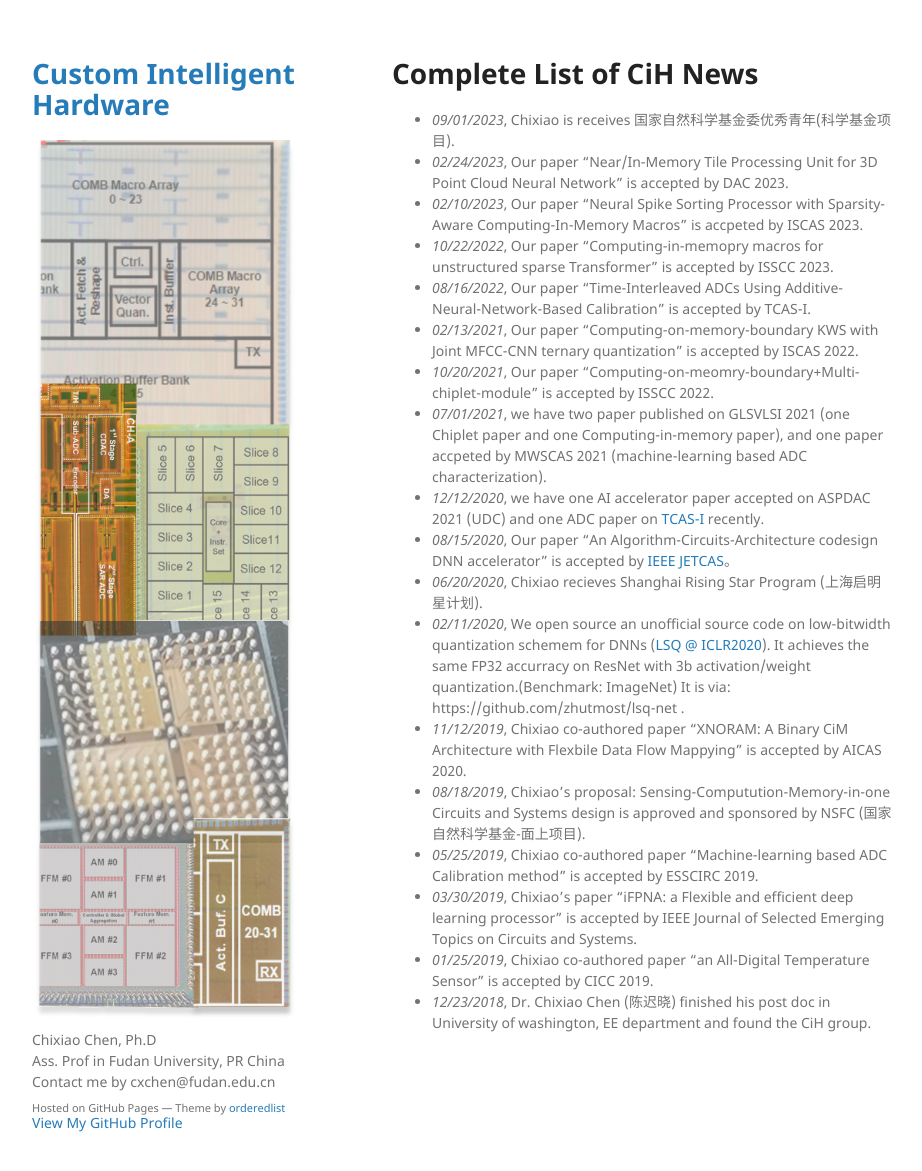
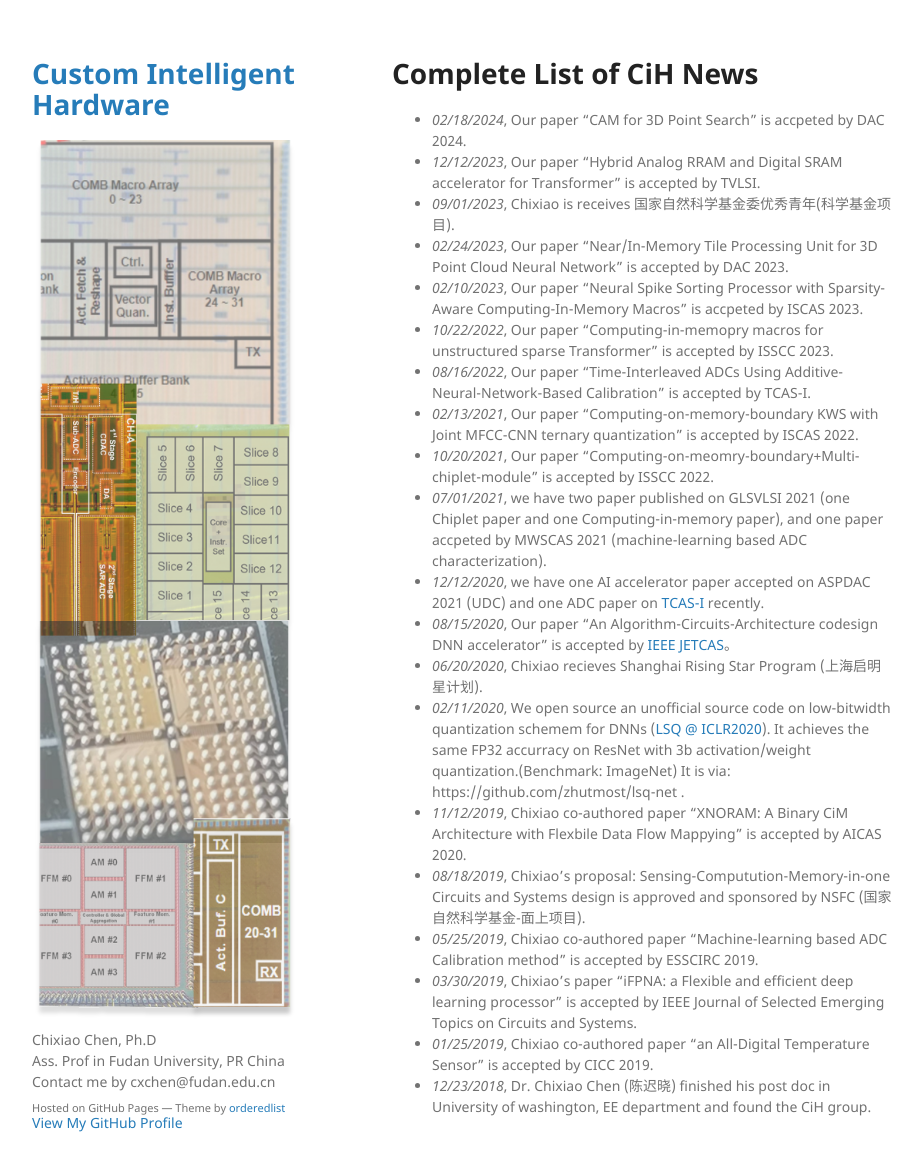
Before and after one commit to cihlab/cihlab.github.io, a Jekyll site: the page built from news.md, in a window 1280 px wide and 1187 px high. Shown: the top 1171 px of the window, without its empty margins (178-1100 px from the left). Built offline with Jekyll 4.4.1, drawn with Linux system fonts in a browser that asks for light colours; our own code applies the rules of GitHub Pages for plain Markdown files.

Commit message:
Update news.md

```diff
--- a/news.md
+++ b/news.md
@@ -4,6 +4,8 @@ layout: default
 
 # Complete List of CiH News
 
+* _02/18/2024_, Our paper "CAM for 3D Point Search" is accpeted by DAC 2024.
+* _12/12/2023_, Our paper "Hybrid Analog RRAM and Digital SRAM accelerator for Transformer" is accepted by TVLSI.
 * _09/01/2023_, Chixiao is receives 国家自然科学基金委优秀青年(科学基金项目).
 * _02/24/2023_, Our paper "Near/In-Memory Tile Processing Unit for 3D Point Cloud Neural Network" is accepted by DAC 2023.
 * _02/10/2023_, Our paper "Neural Spike Sorting Processor with Sparsity-Aware Computing-In-Memory Macros" is accpeted by ISCAS 2023.
```
